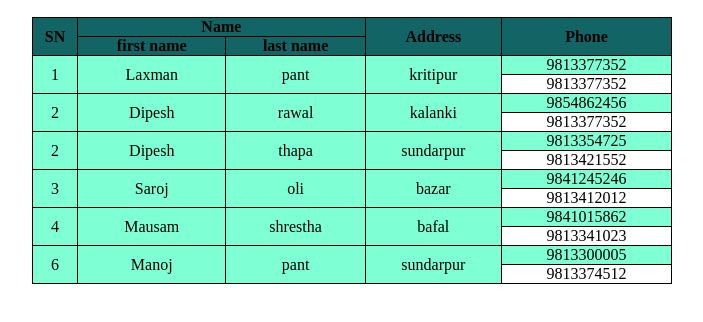
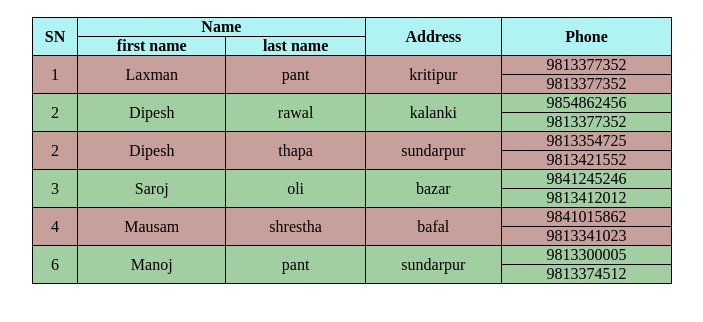
Before and after one commit to laxmanpant/assignment, a plain HTML site: page Assignment_3/index.html in a window 1280 px wide. Shown: the part 140-462 px from the top of the page, without its empty margins (268-971 px from the left). Drawn offline with Linux system fonts and the light colour scheme.

Commit message:
Update index.css

```diff
--- a/Assignment_3/index.css
+++ b/Assignment_3/index.css
@@ -10,26 +10,24 @@ table,tr,th,td{
     border-collapse: collapse;
 }
 caption{
-    text-decoration: underline;
     font-weight: bolder;
     margin-bottom: 20px;
+    text-decoration: underline;
 }
-
 #table{
     margin-left: 300px;
     margin-top: 100px;
     width: 50%;
     text-align: center;
-
+}
+th{
+    background-color: rgb(175, 243, 243);
 }
 
-.row:nth-child(odd){
-    background-color: aquamarine;
-}
-.row:nth-child(even){
-    background-color: rgb(160, 181, 174);
+tbody tr:nth-child(4n-3),tbody tr:nth-child(4n-2){
+    background-color: #c79f9b;
 }
 
-thead{
-    background-color: rgb(19, 100, 100);
+tbody tr:nth-child(4n-1),tbody tr:nth-child(4n) {
+    background-color: #a1cfa1;
 }
```
